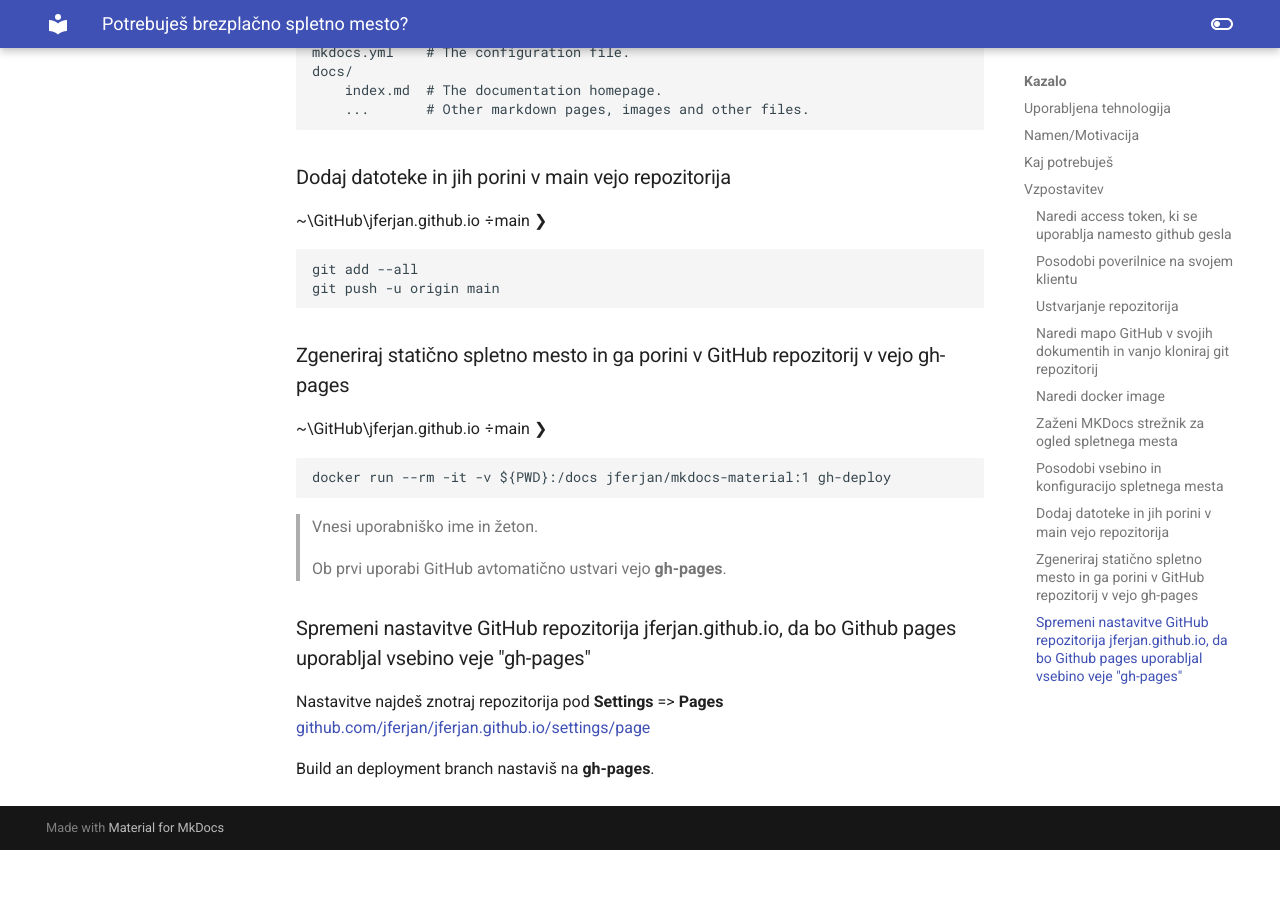
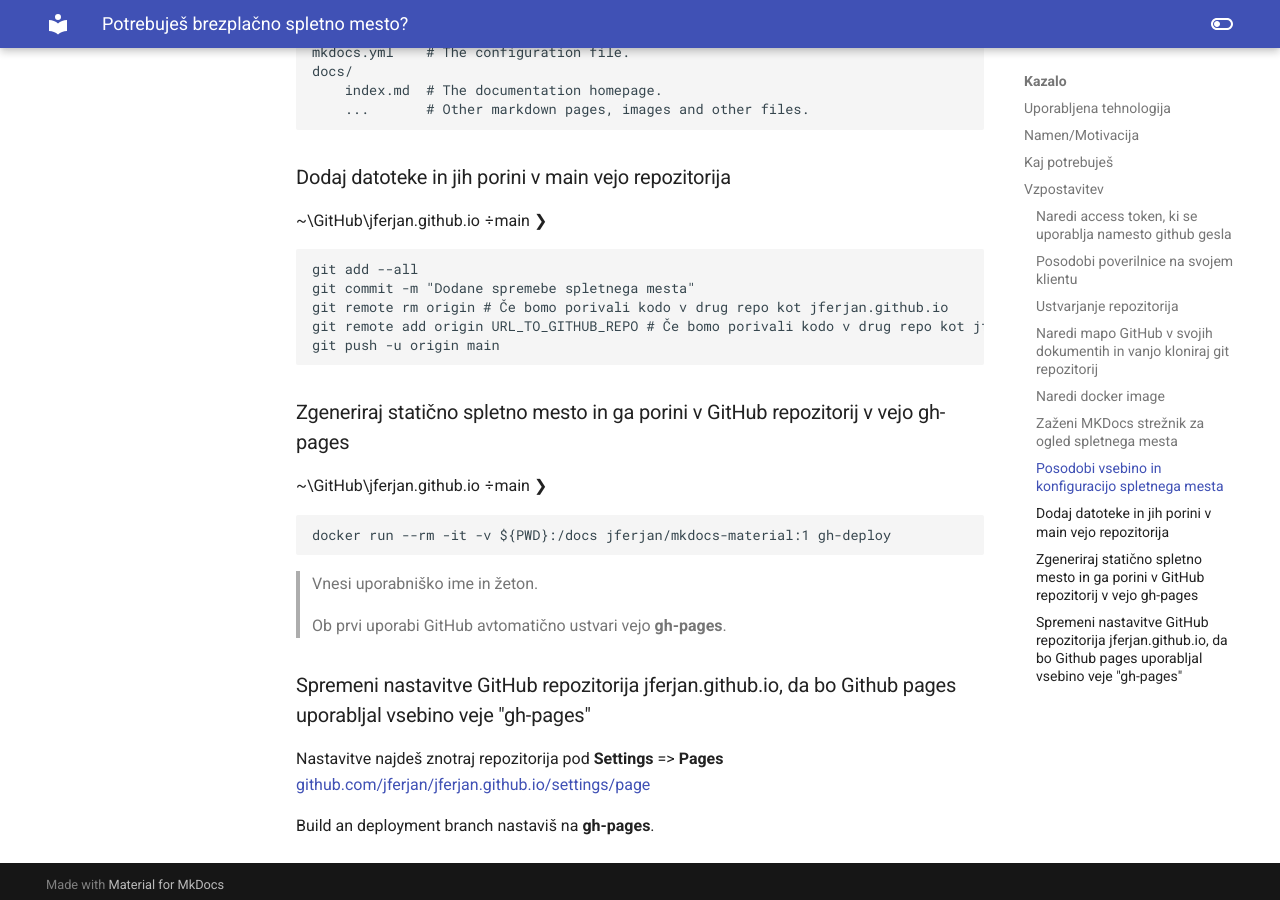
Before and after one commit to jferjan/jferjan.github.io, an MkDocs documentation site: the page built from docs/zapisi/spletno_mesto.md, in a window 1280 px wide and 900 px high, scrolled down 2742 px. Built offline with MkDocs 1.6.1 and Material for MkDocs 9.7.7, drawn with Linux system fonts in a browser that asks for light colours; before the commit the page ends 3592 px from its top, so only the background shows below that.

Commit message:
Posodobljeno spletno_mesto.md

```diff
--- a/docs/zapisi/spletno_mesto.md
+++ b/docs/zapisi/spletno_mesto.md
@@ -87,6 +87,9 @@
 ~\GitHub\jferjan.github.io main ❯
 
     git add --all
+    git commit -m "Dodane spremebe spletnega mesta"
+    git remote rm origin # Če bomo porivali kodo v drug repo kot jferjan.github.io
+    git remote add origin URL_TO_GITHUB_REPO # Če bomo porivali kodo v drug repo kot jferjan.github.io
     git push -u origin main
 
 ### Zgeneriraj statično spletno mesto in ga porini v GitHub repozitorij v vejo gh-pages
```
